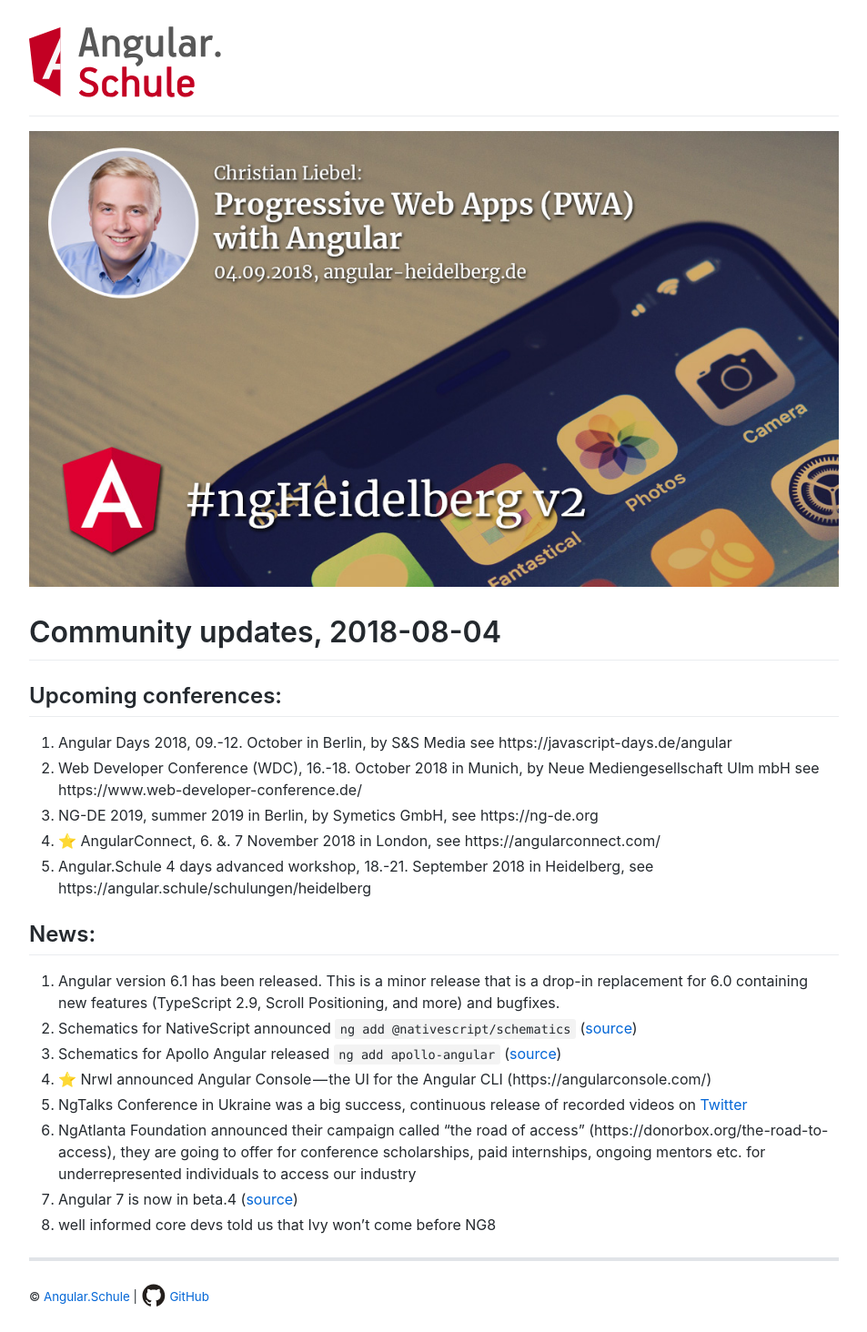
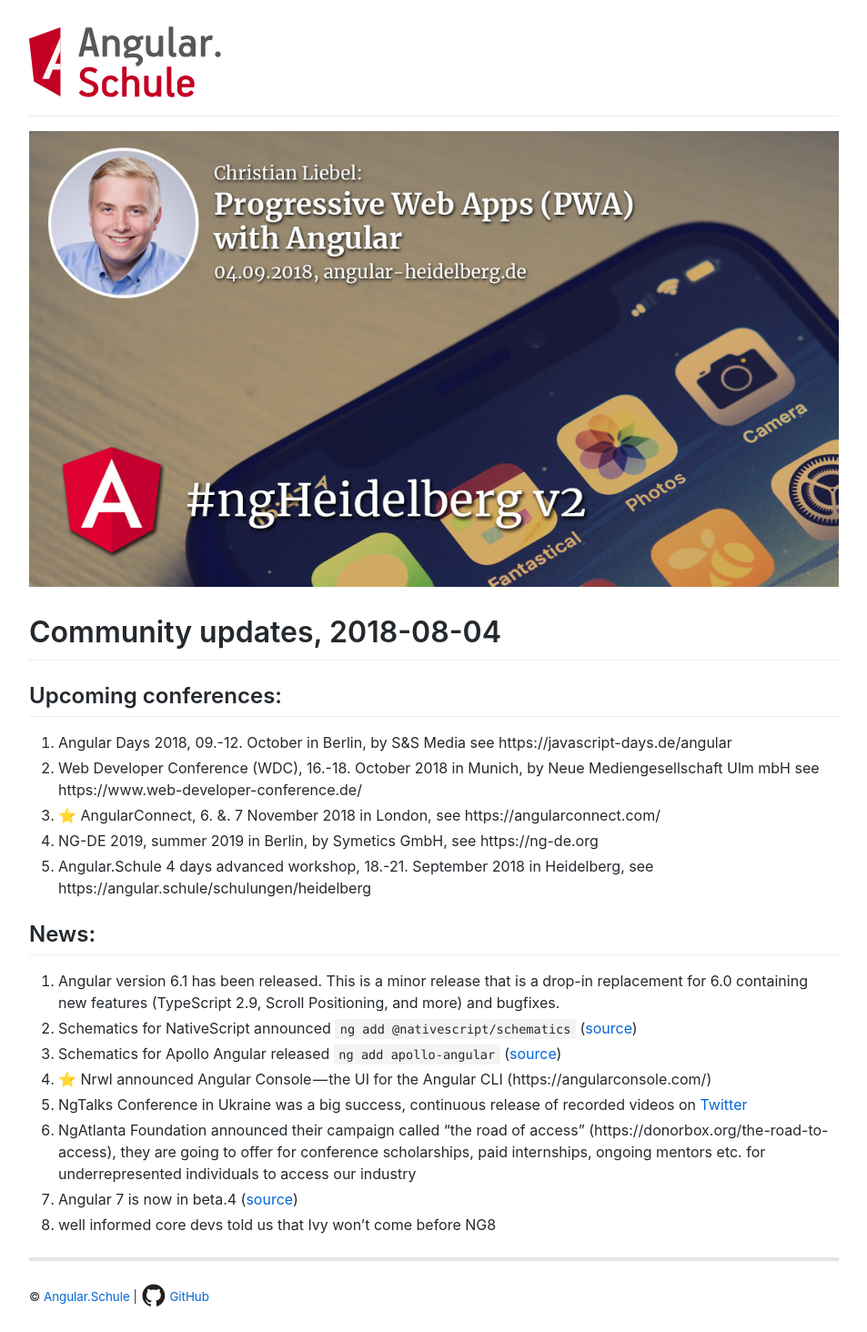
Before and after one commit to angular-schule/website-articles, a Jekyll site: the page built from community-updates/ngHeidelbergv2.md, in a window 1280 px wide. Shown: the whole page at 91% size, without its empty margins (163-1116 px from the left). Built offline with Jekyll 4.4.1, drawn with Linux system fonts in a browser that asks for light colours; our own code applies the rules of GitHub Pages for plain Markdown files.

```diff
--- a/community-updates/ngHeidelbergv2.md
+++ b/community-updates/ngHeidelbergv2.md
@@ -6,8 +6,8 @@
 
 1. Angular Days 2018, 09.-12. October in Berlin, by S&S Media see https://javascript-days.de/angular
 1. Web Developer Conference (WDC), 16.-18. October 2018 in Munich, by Neue Mediengesellschaft Ulm mbH see https://www.web-developer-conference.de/
+1. ⭐️ AngularConnect, 6. &. 7 November 2018 in London, see https://angularconnect.com/
 1. NG-DE 2019, summer 2019 in Berlin, by Symetics GmbH, see https://ng-de.org
-1. ⭐️ AngularConnect, 6. &. 7 November 2018 in London, see https://angularconnect.com/
 1. Angular.Schule 4 days advanced workshop, 18.-21. September 2018 in Heidelberg, see https://angular.schule/schulungen/heidelberg
 
 
```
